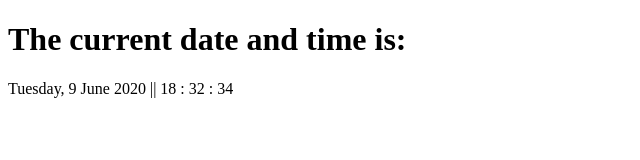
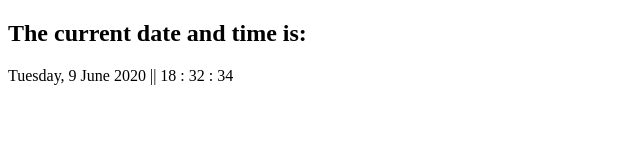
Before and after one commit to Anurag-Baundwal/live-date-and-time-using-js, a plain HTML site: page index.html in a window 1280 px wide. Shown: the whole page, without its empty margins (0-640 px from the left). Drawn offline with Linux system fonts and the light colour scheme.

Commit message:
Update index.html

```diff
--- a/index.html
+++ b/index.html
@@ -6,7 +6,7 @@
   <title>Live Date and Time</title>
 </head>
 <body onload="displayClock()";>
-  <h1>The current date and time is:</h1>
+  <h2><b>The current date and time is:</b></h2>
   <div id="clock" class="container"></div>
   <script src="main.js"></script>
 </body>
```
